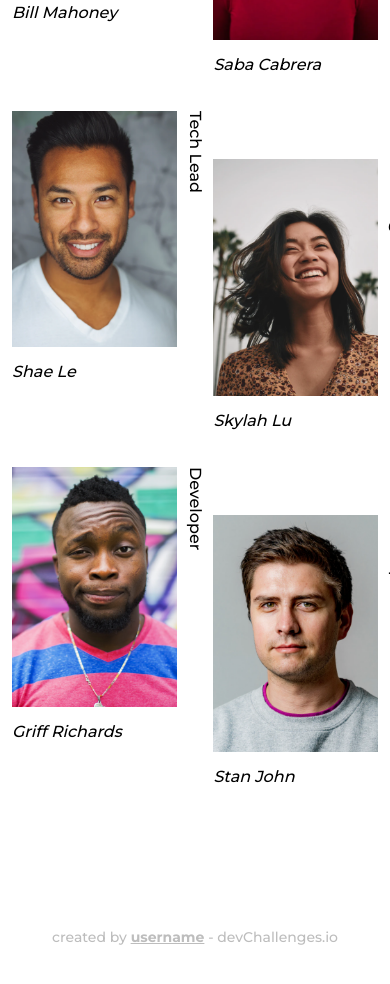
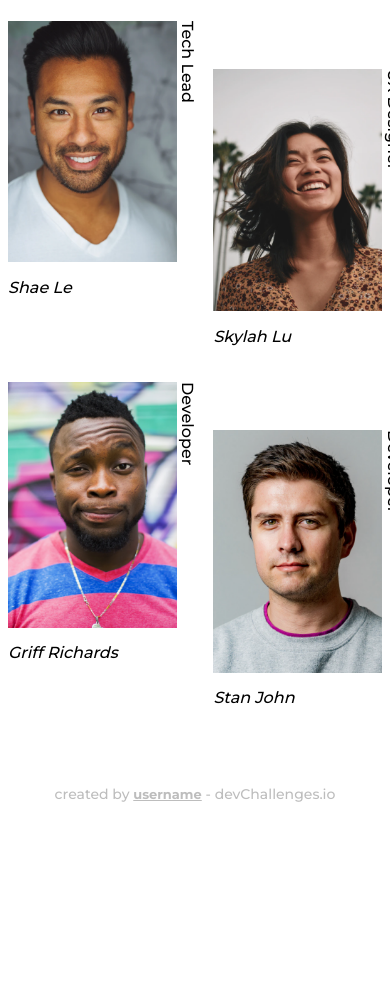
Before and after one commit to devrafat1/my-team-page-master, a plain HTML site: page index.html in a window 390 px wide. Shown: the part 646-1630 px from the top of the page. After the commit the page ends 1488 px from the top, so only its background shows below. Drawn offline with Linux system fonts and the light colour scheme.

Commit message:
Added Media Queries

```diff
--- a/styles/style.css
+++ b/styles/style.css
@@ -125,7 +125,7 @@ img {
 .username {
     color: #BDBDBD;
     font-family: Montserrat;
-    font-size: 14px;
+    font-size: 13px;
     font-weight: 700;
     text-decoration: underline;
 }
@@ -134,7 +134,7 @@ img {
 /* Responsive For Mobile Devices */
 @media screen and (max-width: 575px) {
     .container {
-        padding: 4.438rem 0.75rem;
+        padding: 2.438rem 0.5rem;
     }
 
     .header-container {
@@ -185,4 +185,15 @@ img {
     .person-6 {
         margin-top: 3rem;
     }
+
+    .person-1 p,
+    .person-2 p,
+    .person-3 p,
+    .person-4 p,
+    .person-5 p,
+    .person-6 p {
+        position: absolute;
+        writing-mode: vertical-lr;
+        right: -1.3rem;
+    }
 }
```
